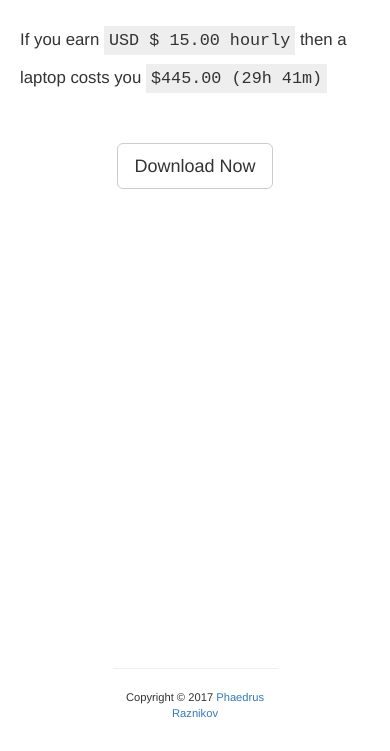
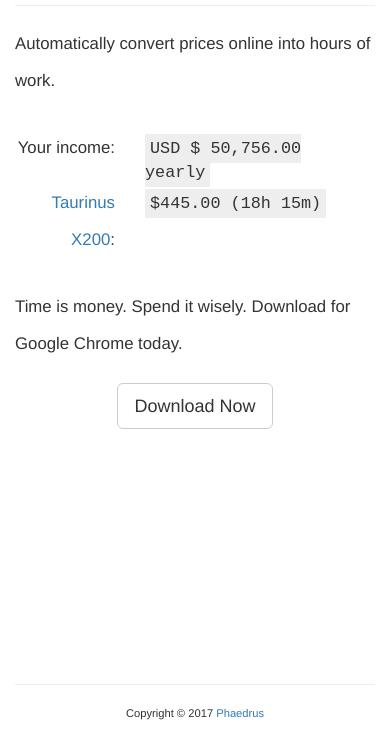
Before and after one commit to phrazzld/timeismoneycc, a plain HTML site: page index.html in a window 390 px wide. Shown: the part 93-844 px from the top of the page. Drawn offline with nearby package versions, Linux system fonts and the light colour scheme.

Commit message:
Cycle examples

```diff
--- a/index.html
+++ b/index.html
@@ -4,46 +4,63 @@
   <head>
     <meta charset="utf-8">
 
-    <title>Time Is Money - A browser extension for Google Chrome</title>
-    <meta name="description" content="Time Is Money browser extension for Google Chrome automatically converts prices online into equivalent work hours">
-    <meta name="author" content="phaedrus">
-
-    <link rel="stylesheet" href="https://maxcdn.bootstrapcdn.com/bootstrap/3.3.7/css/bootstrap.min.css">
+    <title>Time Is Money - See prices online as work hours</title>
+    <meta name="description" content="Time Is Money browser extension for Google Chrome automatically converts prices online into hours of work">
+    <meta name="author" content="phaedrus"> <link rel="stylesheet" href="https://maxcdn.bootstrapcdn.com/bootstrap/3.3.7/css/bootstrap.min.css">
     <link rel="stylesheet" href="styles.css">
   </head>
 
   <body>
     <div class="container">
       <div id="brand" class="row">
-        <div class="col-md-6 col-md-offset-3">
+        <div class="col-xs-12 col-sm-8 col-sm-offset-2 col-md-6 col-md-offset-3">
           <img id="brand-image" src="images/icon.png">
-          <h3 id="brand-name">Time Is Money <small style="float:right;margin-right:10px;padding-top:10px">spend it wisely</small></h3>
+          <h3 id="brand-name">Time Is Money</h3>
+          <hr>
         </div>
       </div>
-      <div id="pitch" class="row">
-        <div class="col-md-6 col-md-offset-3">
-          <p id="example-income-wrapper">
-          If you earn <span class="example-money">
-          <span id="currency-code">USD</span>
-          <span id="currency-symbol">$</span>
-          <span id="income-amount">15.00</span>
-          <span id="pay-frequency">hourly</span></span>
-          then a laptop costs you
-          <span class="example-money">$445.00 (29h 41m)</span>
-          </p>
+      <div class="row">
+        <div id="intro" class="col-xs-12 col-sm-8 col-sm-offset-2 col-md-6 col-md-offset-3">
+          <p class="lead">Automatically convert prices online into hours of work.</p>
         </div>
       </div>
+      <div id="pitch">
+        <div class="row">
+          <div class="col-xs-4 col-sm-3 col-md-2 col-sm-offset-2 col-md-offset-3 example-label">
+            <p>Your income: </p>
+          </div>
+          <div class="col-xs-8 col-sm-6 col-md-4 example-value">
+            <span class="example-money">
+              <span id="currency-code">USD</span>
+              <span id="currency-symbol">$</span>
+              <span id="income-amount">7.25</span>
+              <span id="pay-frequency">hourly</span></span>
+          </div>
+        </div>
+        <div class="row">
+          <div class="col-xs-4 col-sm-3 col-md-2 col-sm-offset-2 col-md-offset-3 example-label">
+            <p id="example-product">
+            <a href="https://shop.libiquity.com/product/taurinus-x200" target="_blank">Taurinus X200</a>:
+            </p>
+          </div>
+          <div id="example-price" class="col-xs-8 col-sm-6 col-md-4 example-value">
+            <span class="example-money"><span>$</span>445.00 (61h 23m)</span>
+          </div>
+        </div>
+      </div>
+
       <div id="closer" class="row">
-        <div id="download-wrapper" class="col-md-6 col-md-offset-3">
-          <a href="https://chrome.google.com/webstore/detail/time-is-money/ooppbnomdcjmoepangldchpmjhkeendl" id="downoad" class="btn btn-default btn-lg" target="_blank">Download Now</a>
+        <div id="download-wrapper" class="col-xs-12 col-sm-8 col-sm-offset-2 col-md-6 col-md-offset-3">
+          <p class="lead">Time is money. Spend it wisely. Download for Google Chrome today.</p>
+          <a href="https://chrome.google.com/webstore/detail/time-is-money/ooppbnomdcjmoepangldchpmjhkeendl" id="download" class="btn btn-default btn-lg" target="_blank">Download Now</a>
         </div>
       </div>
     </div>
 
-    <footer id="site-info" class="col-xs-6 col-xs-offset-3">
+    <footer id="site-info" class="col-xs-12 col-sm-8 col-sm-offset-2 col-md-6 col-md-offset-3">
       <hr>
       <p>Copyright &copy; 2017
-      <a href="http://www.raznikov.com" target="_blank">Phaedrus Raznikov</a>
+      <a href="http://www.raznikov.com" target="_blank">Phaedrus</a>
       </p>
     </footer>
 
--- a/scripts.js
+++ b/scripts.js
@@ -0,0 +1,53 @@
+setInterval(shiftExample, 4000);
+
+function shiftExample() {
+  var currencyCode = document.getElementById("currency-code");
+  var currencySymbol = document.getElementById("currency-symbol");
+  var incomeAmount = document.getElementById("income-amount");
+  var payFrequency = document.getElementById("pay-frequency");
+  var exampleProduct = document.getElementById("example-product");
+  var examplePrice = document.getElementById("example-price");
+  var isDefaultConfig = is(currencyCode, "USD") && is(currencySymbol, "$") && is(payFrequency, "hourly");
+  var isWealthyUSD = is(currencyCode, "USD") && is(currencySymbol, "$") && is(payFrequency, "yearly");
+  var isGBP = is(currencyCode, "GBP") && is(currencySymbol, "£");
+  var isEuro = is(currencyCode, "EUR") && is(currencySymbol, "€");
+  // Handle first transition: USD $ 15.00 hourly -> USD $ 100,000.00 yearly
+  if (isDefaultConfig) {
+    incomeAmount.textContent = "50,756.00";
+    payFrequency.textContent = "yearly";
+    examplePrice.innerHTML = "<span class='example-money'><span>$</span>445.00 (18h 15m)</span>";
+  } else if (isWealthyUSD) {
+    currencyCode.textContent = "GBP";
+    currencySymbol.textContent = "£";
+    incomeAmount.textContent = "26,500.00"
+    exampleProduct.innerHTML = "<a href='https://www.britishfoodstoreonline.co.uk/products/McCoy%27s-Salted-Ridge-Cut-Potato-Crisps-30-x-50G.html' target='_blank'>Bulk crisps</a>: ";
+    examplePrice.innerHTML = "<span class='example-money'><span>£</span>24.99 (1h 58m)</span>";
+  } else if (isGBP) {
+    // Switch to x xxx,xx € notation and amazon.fr link
+    currencyCode.textContent = "EUR";
+    currencySymbol.textContent = "€";
+    incomeAmount.textContent = "9,61";
+    payFrequency.textContent = "hourly";
+    exampleProduct.innerHTML = "<a href='http://amzn.to/2kEgPj2' target='_blank'>Kindle Paperwhite</a>: ";
+    examplePrice.innerHTML = "<span class='example-money'>99,99 <span>EUR</span> (10h 25m)</span>";
+  } else if (isEuro) {
+    // Switch to MXN $ and Spanish product
+    currencyCode.textContent = "MXN";
+    currencySymbol.textContent = "$";
+    incomeAmount.textContent = "31.30";
+    payFrequency.textContent = "hourly";
+    exampleProduct.innerHTML = "<a href='http://bit.ly/2ldKpPN' target='_blank'>Licuadora Oster</a>";
+    examplePrice.innerHTML = "<span class='example-money'><span>$</span>1,149.00 (36h 43m)</span>";
+  } else {
+    currencyCode.textContent = "USD";
+    currencySymbol.textContent = "$";
+    incomeAmount.textContent = "7.25";
+    payFrequency.textContent = "hourly";
+    exampleProduct.innerHTML = "<a href='https://shop.libiquity.com/product/taurinus-x200' target='_blank'>Taurinus X200</a>: ";
+    examplePrice.innerHTML = "<span class='example-money'><span>$</span>445.00 (61h 23m)</span>";
+  }
+}
+
+function is(element, val) {
+  return element.textContent == val;
+}
--- a/styles.css
+++ b/styles.css
@@ -16,10 +16,6 @@ body {
   line-height: 2.2em;
 }
 
-#brand {
-  margin-bottom: 20px;
-}
-
 #brand-image {
   float: left;
   margin-right: 20px;
@@ -27,17 +23,32 @@ body {
 
 #brand-name {
   margin-top: 12px;
+  margin-bottom: 30px;
+  font-weight: 200;
 }
 
-#example-income-wrapper {
-  padding: 5px;
-  margin-bottom: 20px;
+#intro p {
+  margin: 0;
+}
+
+#pitch {
+  margin-top: 30px;
+}
+
+.example-label {
+  text-align: right;
+  min-height: 30px;
+}
+
+.example-value {
+  padding-top: 7px;
 }
 
 .example-money {
   font-family: Courier New;
   padding: 5px;
   background-color: #eee;
+  font-size: 1.2em;
 }
 
 #example-image {
@@ -50,6 +61,10 @@ body {
   text-align: center;
 }
 
+#download-wrapper p {
+  text-align: left;
+}
+
 #site-info {
   position: absolute;
   bottom: 0;
```
Also changed, not shown: images/atEUR25hourly.png (deleted), images/atUSD15hourly.png (deleted), images/atUSD45Kyearly.png (deleted), images/chrome.png (added), images/guitar.jpg (deleted), images/spread.png (deleted), images/taurinius.jpg (deleted), 1 other file.
